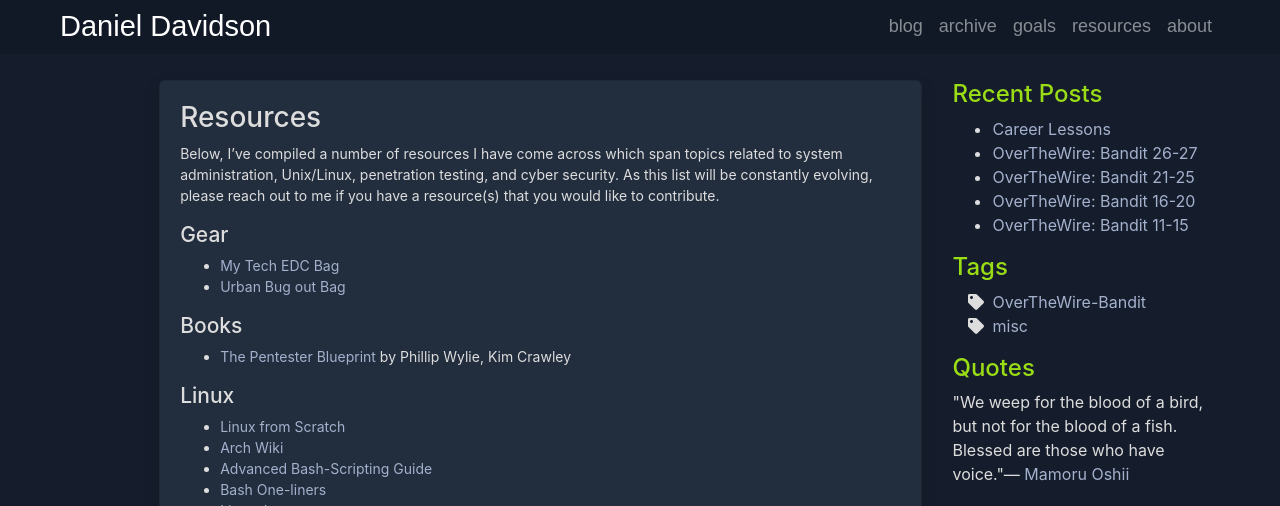
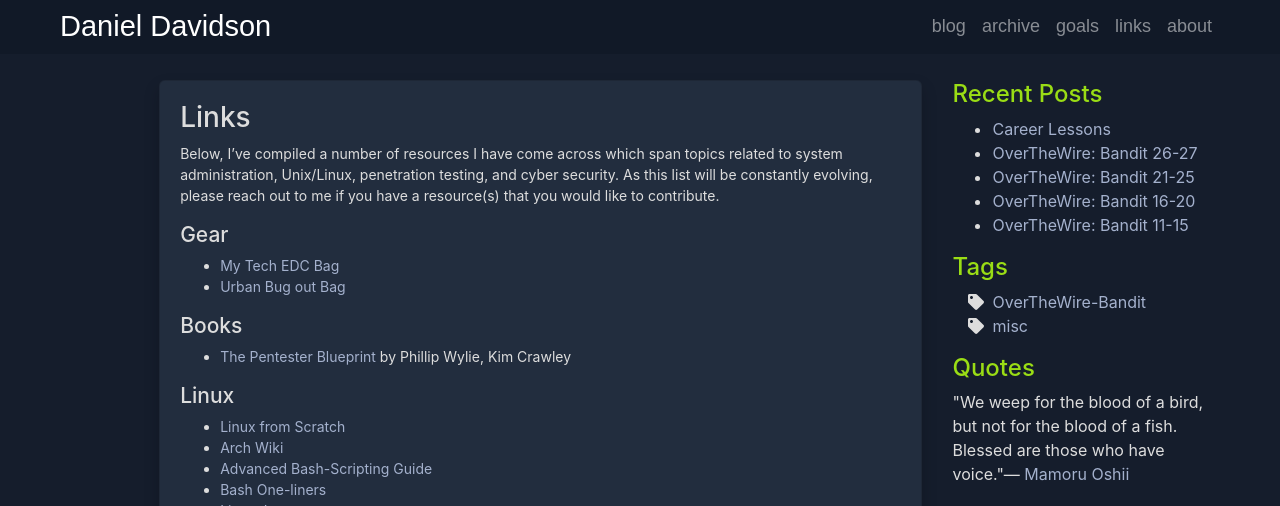
Before and after one commit to danieldavidson/danieldavidson.github.io, a Jekyll site: the page built from links.md, in a window 1280 px wide and 1281 px high, cut to the strip 0-506 px from the top of the window. Built offline with Jekyll 4.4.1, drawn with Linux system fonts in a browser that asks for light colours.

Commit message:
Commit links

```diff
--- a/_includes/header.html
+++ b/_includes/header.html
@@ -65,7 +65,7 @@
                 <a class="nav-item nav-link" href="{{ 'archive' | relative_url }}">archive</a>
                 <!--<a class="nav-item nav-link" href="{{ 'tags' | relative_url }}">/tags</a>-->
                 <a class="nav-item nav-link" href="{{ 'goals' | relative_url }}">goals</a>
-                <a class="nav-item nav-link" href="{{ 'resources' | relative_url }}">resources</a>
+                <a class="nav-item nav-link" href="{{ 'links' | relative_url }}">links</a>
                 <a class="nav-item nav-link" href="{{ 'about' | relative_url }}">about</a>
             </div>
         </div>
--- a/resources.md
+++ b/links.md
@@ -1,9 +1,9 @@
 ---
 layout: page
-title: Resources
+title: Links
 ---
 
-# Resources
+# Links
 
 Below, I’ve compiled a number of resources I have come across which span topics related to system administration, Unix/Linux, penetration testing, and cyber security. As this list will be constantly evolving, please reach out to me if you have a resource(s) that you would like to contribute.
 
```
